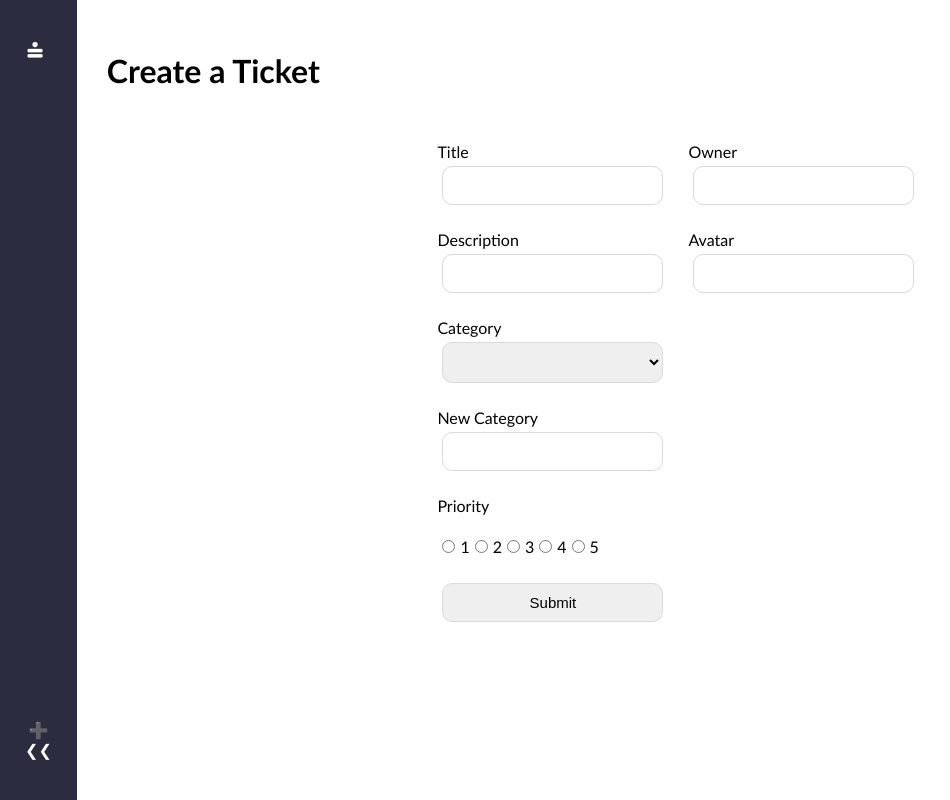
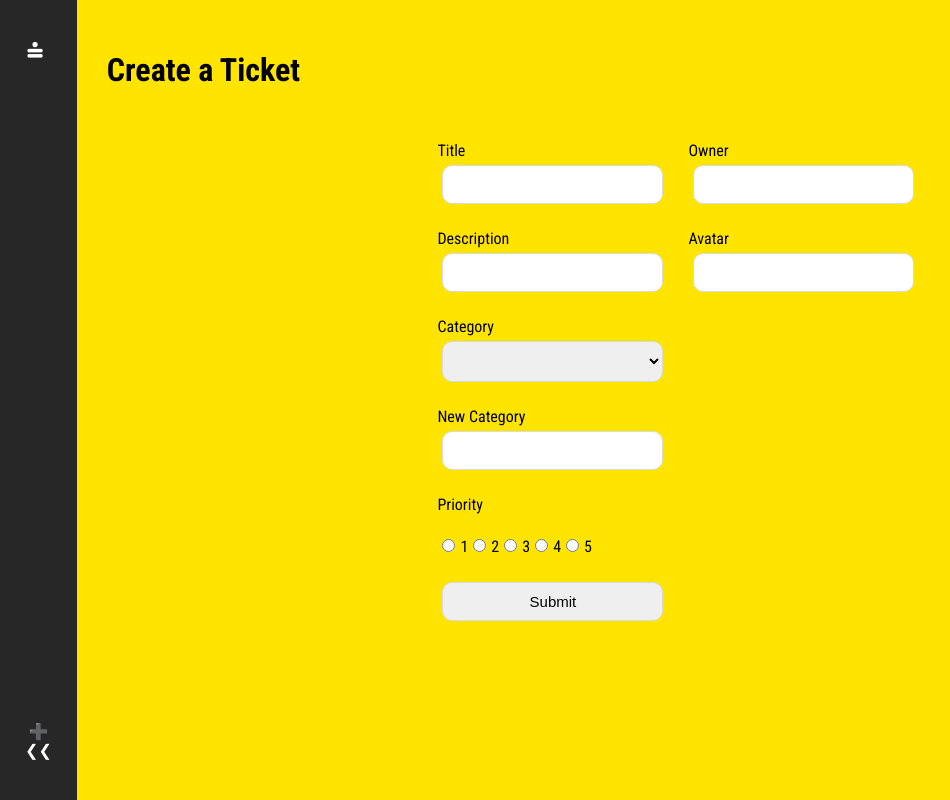
Before and after one commit to ali-alim/monday-clone, a React (Create React App) app in the folder client/: page /ticket in a window 1280 px wide. Shown: the whole page, without its empty margins (0-950 px from the left). Built offline with nearby package versions, Linux system fonts and the light colour scheme.

Commit message:
style with colors

```diff
--- a/client/public/index.html
+++ b/client/public/index.html
@@ -9,7 +9,12 @@
       name="description"
       content="Web site created using create-react-app"
     />
-    <link rel="apple-touch-icon" href="%PUBLIC_URL%/logo192.png" />
+    <link rel="preconnect" href="https://fonts.googleapis.com" />
+    <link rel="preconnect" href="https://fonts.gstatic.com" crossorigin />
+    <link
+      href="https://fonts.googleapis.com/css2?family=Roboto+Condensed:ital,wght@0,300;0,400;0,700;1,300;1,400;1,700&display=swap"
+      rel="stylesheet"
+    />
 
     <title>Monday App Clone</title>
   </head>
--- a/client/src/components/AvatarDisplay.js
+++ b/client/src/components/AvatarDisplay.js
@@ -2,12 +2,9 @@
 
 const AvatarDisplay = ({ticket}) => {
   return (
-    // <div className='avatar-container'>
-    <div>
       <div className="img-container">
         <img src={ticket.avatar ? ticket.avatar : blankAvatar} alt={'photo of' + ticket.owner} />
       </div>
-    </div>
   )
 }
 
--- a/client/src/components/TicketCard.js
+++ b/client/src/components/TicketCard.js
@@ -5,11 +5,11 @@
 import ProgressDisplay from "./ProgressDisplay";
 import DeleteBlock from "./DeleteBlock";
 
-const TicketCard = ({ ticket, color }) => {
+const TicketCard = ({ ticket, color, index }) => {
   return (
     <div className="ticket-card">
       <Link to={`/tickets/${ticket._id}`} id="link" className="link-elements">
-          <div className="links ticket-color" style={{backgroundColor:color}}> </div>
+          <div className="links" style={{width:"20px",textAlign:"center",fontWeight:"bold",textDecoration:"underline"}}>{index+1}</div>
           <div className="links"><h3>{ticket.title}</h3></div>
           <div className="links"><h4>{ticket.description}</h4></div>
           <div className="links"><AvatarDisplay ticket={ticket} /></div>
--- a/client/src/index.css
+++ b/client/src/index.css
@@ -2,7 +2,10 @@
 body {
   margin: 0;
   padding: 0;
-  font-family: "Trebuchet MS", Arial, sans-serif;
+  font-family: 'Roboto Condensed', sans-serif;
+}
+body{
+  background-color: var(--yellow-color);
 }
 :root{
   --orange-color: #ff652f;
@@ -15,17 +18,14 @@
   display: flex;
 }
 
-#link {
-  text-decoration: none;
-  /* color: rgb(46, 46, 46); */
-}
+
 
 /* ========== NAV ========== */
 
 nav {
   /* min-height: 100%; */
   height: 100vh;
-  background-color: rgb(44, 44, 64);
+  background-color: var(--black-color);
   color: rgb(255, 255, 255);
   text-align: center;
   display: flex;
@@ -60,6 +60,10 @@
   overflow: scroll;
 } */
 
+#link{
+  text-decoration: none;
+}
+
 /* ========== TICKETCARD ========== */
 .ticket-card {
   display: flex;
@@ -72,18 +76,25 @@
   width: 100%;
 }
 
+.links{
+  display: flex;
+  justify-content: center;
+  align-items: center;
+}
 .ticket-card h4{
   text-align: center;
 }
 
 .ticket-card #link > * {
-  background-color: rgb(28, 126, 238);
+  background-color: var(--green-color);
+  color: var(--black-color);
   margin: 2px;
   padding: 30px;
   width: 100%;
   display: flex;
   align-items: center;
-  border: 1px solid rgb(44, 44, 64);
+  border-radius: 5px;
+  font-size: 15px;
 }
 
 .ticket-card .ticket-color {
@@ -92,14 +103,17 @@
   padding: 10px;
 }
 
-.ticket-card .avatar-container {
+/* .avatar-container {
   display: flex;
+  height: 0px;
   justify-content: center;
-  width: 80px;
-}
+  align-items: center;
+  width: 100px;
+} */
 
 .img-container {
   width: 130px;
+  height: 96px;
   display: flex;
   justify-content: center;
   align-items: center;
@@ -155,8 +169,8 @@
   height: 100%;
 }
 
-.ticket-card .delete-block {
-  background-color: rgb(211, 211, 211);
+.delete-block {
+  background-color: var(--orange-color);
   width: 50px;
   margin: 2px;
   display: flex;
--- a/client/src/pages/Dashboard.js
+++ b/client/src/pages/Dashboard.js
@@ -69,20 +69,10 @@
                   <TicketCard
                   key={_index}
                   id={_index}
+                  index={_index}
                   color={colors[categoryIndex] || colors[0]}
                   ticket={filteredTicket}
                 />
-                  // <div key={_index} className="fields">
-                  //   <div>{filteredTicket.title}</div>
-                  //   <div>{filteredTicket.description}</div>
-                  //   <div>{filteredTicket.category}</div>
-                  //   <div>{filteredTicket.priority}</div>
-                  //   <div>{filteredTicket.owner}</div>
-                  //   <div>{filteredTicket.progress}</div>
-                  //   <div>{filteredTicket.avatar}</div>
-                  //   <div>{filteredTicket.status}</div>
-                  // </div>
-
                 ))}
             </div>
           ))}
--- a/client/src/pages/TicketPage.js
+++ b/client/src/pages/TicketPage.js
@@ -65,8 +65,8 @@
   return (
     <div className="ticket">
       <h1>{editMode ? "Update Your Ticket" : "Create a Ticket"}</h1>
-      <div className="ticket-container">
-        <form onSubmit={handleSubmit}>
+      <div className="ticket-container" >
+        <form onSubmit={handleSubmit} style={{backgroundColor: editMode ? "var(--green-color)" : "var(--yellow-color)" }}>
           <section>
             <label htmlFor="title">Title</label>
             <input
```
